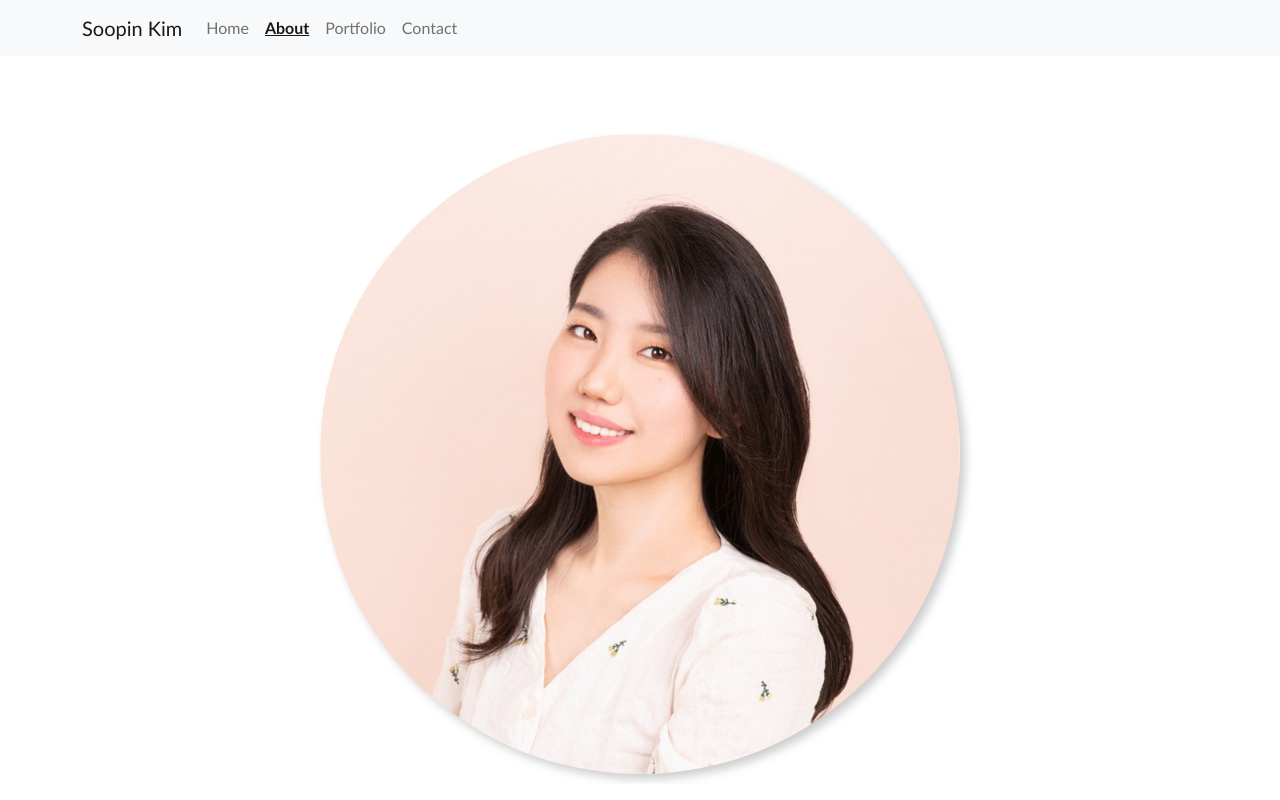
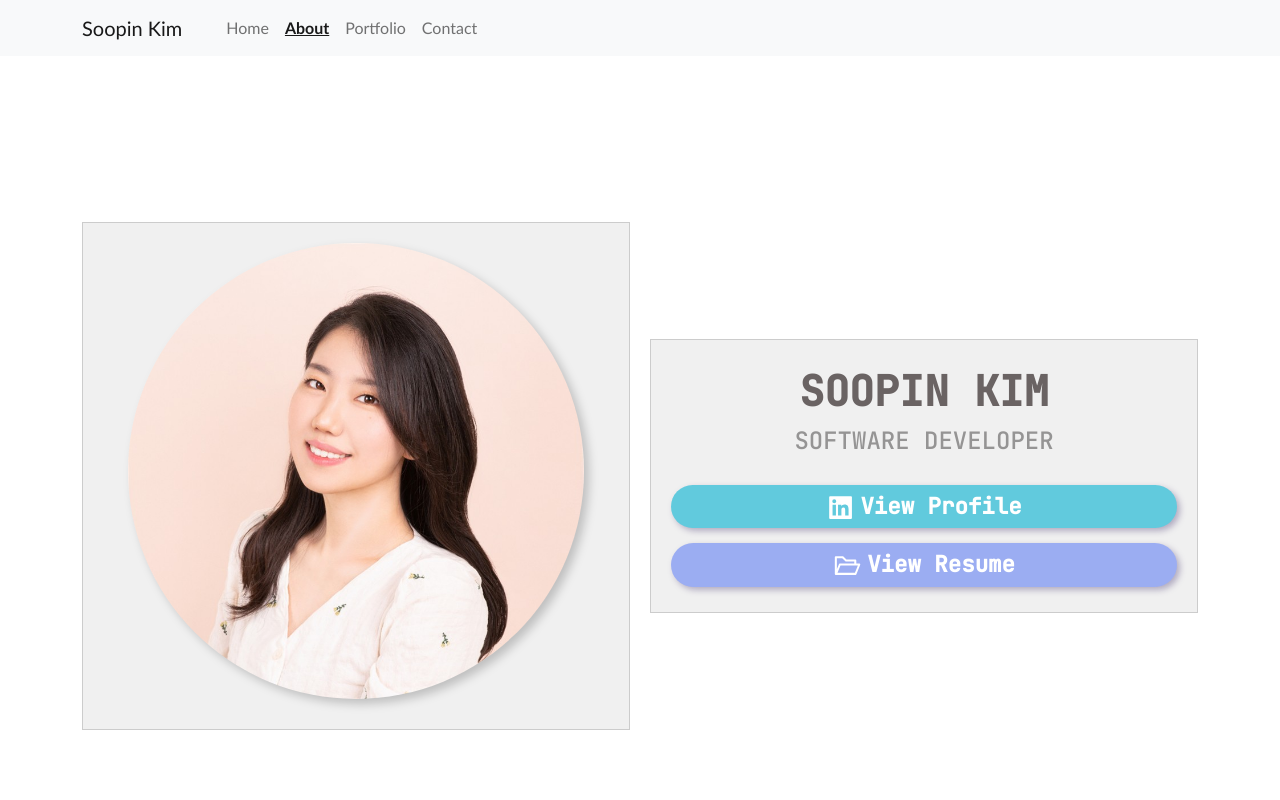
Before and after one commit to elriot/kim_portfolio, a React (Create React App) app: page /#/about in a window 1280 px wide. Shown: the top 800 px of the page. Built offline with nearby package versions, Linux system fonts and the light colour scheme.

Commit message:
fixing about me, need to fix nav button (it's in center)

```diff
--- a/src/pages/AboutPage.css
+++ b/src/pages/AboutPage.css
@@ -1,35 +1,45 @@
+
+@import url('https://fonts.googleapis.com/css2?family=JetBrains+Mono:wght@100;500&display=swap');
+
 .about-me-container {
-    /* font-family: Verdana, sans-serif; */
-    font-family: system-ui, -apple-system, BlinkMacSystemFont, 'Segoe UI', Roboto, Oxygen, Ubuntu, Cantarell, 'Open Sans', 'Helvetica Neue', sans-serif, Cochin, Georgia, Times, 'Times New Roman', serif;
-    letter-spacing: 0.1em;
-    /* font-family: Trebuchet MS, sans-serif;; */
+    font-family: JetBrains Mono, monospace;
+    height: 100vh;
+    width: 100vw;
+    display: flex;
+    flex-direction: column;
+    justify-content: center;
+    align-items: center;
 }
-.profile-image-container{
-    /* width: 60%;
-    height: 60%;  */
-    /* width: 100%;
-    height: 100%; */
-
-    overflow: hidden;
-    /* display: flex; */
-    /* align-items: center; */
-    /* justify-content: center; */
-    /* position: relative; */
-    /* width: 100%;
-    height: 100%; */
-    margin-top: 5%;
-    margin-bottom: 5%;
-    /* background-color: red; */
+.container {
+    display: flex;
+    flex-direction: column;
 }
 
+.item {
+    background-color: #f0f0f0;
+    padding: 20px;
+    border: 1px solid #ccc;
+}
+
+@media (min-width: 768px) {
+    .container {
+        flex-direction: row;
+        flex-wrap: wrap;
+        gap: 20px;
+    }
+    .item {
+        flex: 1 1 calc(50% - 20px);
+    }
+}
+
+
 .profile-image{
-    width: 80%;
-    height: 80%;
+    width: 90%;
+    height: 90%;
     border-radius: 70%;
     filter: drop-shadow(5px 5px 5px rgba(0, 0, 0, 0.2));
     object-fit: cover;
-    margin-bottom: 10px;
-
+    margin-bottom: 10px
 }
 
 .name-tag{
@@ -37,6 +47,7 @@
     color: rgb(106, 99, 99);
     margin: 0;
     font-size: clamp(1.8em,calc(1em + 2.0vw),3.6em);
+
 }
 .job-tag{
     color: rgb(149, 148, 148);
--- a/src/pages/AboutPage.js
+++ b/src/pages/AboutPage.js
@@ -6,32 +6,29 @@ import resume from "../files/resume.pdf";
 
 export const AboutPage = () => {
     return (
-        <div className="page-container about-me-container">
-            <div className="profile-image-container">
+        <div className="page-container about-me-container container">
+            <div className="profile-image-container item">
                 <img className="profile-image" src={profile} alt="here"></img>
             </div>
+            <div className="item">
                 <p className="name-tag">SOOPIN KIM</p>
                 <p className="job-tag">SOFTWARE DEVELOPER</p>
                 <div className="button-container">
                     <button
                         className="about-button linked-in"
-                    onClick={() => { window.open('https://www.linkedin.com/in/soopin-kim-9099a426a/', '_blank');}}
+                        onClick={() => { window.open('https://www.linkedin.com/in/soopin-kim-9099a426a/', '_blank'); }}
                     >
-                    <AiFillLinkedin/>View Profile
+                        <AiFillLinkedin />View Profile
                     </button>
                     <button
                         className="about-button resume"
-                    onClick={() => { window.open(`${resume}`, '_blank');}}
+                        onClick={() => { window.open(`${resume}`, '_blank'); }}
                     >
-                    <AiOutlineFolderOpen/>View Resume
+                        <AiOutlineFolderOpen />View Resume
                     </button>
                 </div>
-            {/* <div className="mt-4">
-                Work Experience
             </div>
-            <div>
-                dfdsfdsfdf
-            </div> */}
+
         </div>
     )
 }
--- a/src/pages/MainPage.js
+++ b/src/pages/MainPage.js
@@ -1,6 +1,6 @@
 // import "./MainPage.css";
 import React, { useState, useEffect } from 'react';
-import './MainPage2.css'; // 수정된 스타일이 포함된 CSS 파일을 가져옵니다.
+import './MainPage2.css';
 
 export const MainPage = () => {
     const [text, setText] = useState("Welcome!");
--- a/src/pages/common.css
+++ b/src/pages/common.css
@@ -1,12 +1,12 @@
 .page-container{
     /* background-color: gray; */
-    width: 90%;
+    /* width: 90%; */
     overflow: hidden;
-    display: flex;
+    /* display: flex;
     align-items: center;
     justify-content: center;
     position: relative;
-    flex-direction: column;
+    flex-direction: column; */
     margin: auto;
     margin-top: 20px;
   }
```
Lines whose indentation alone changed are shown as unchanged.
